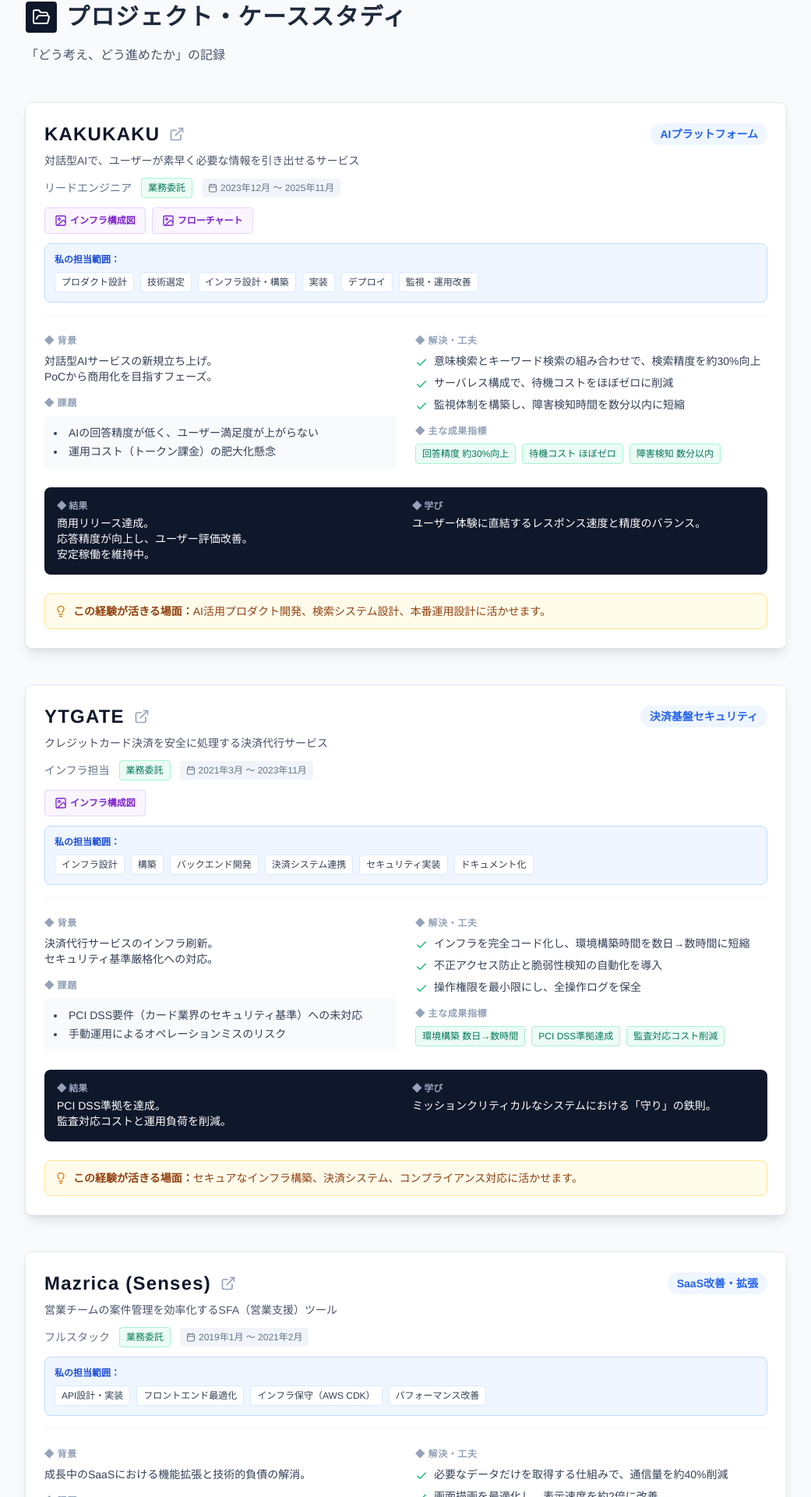
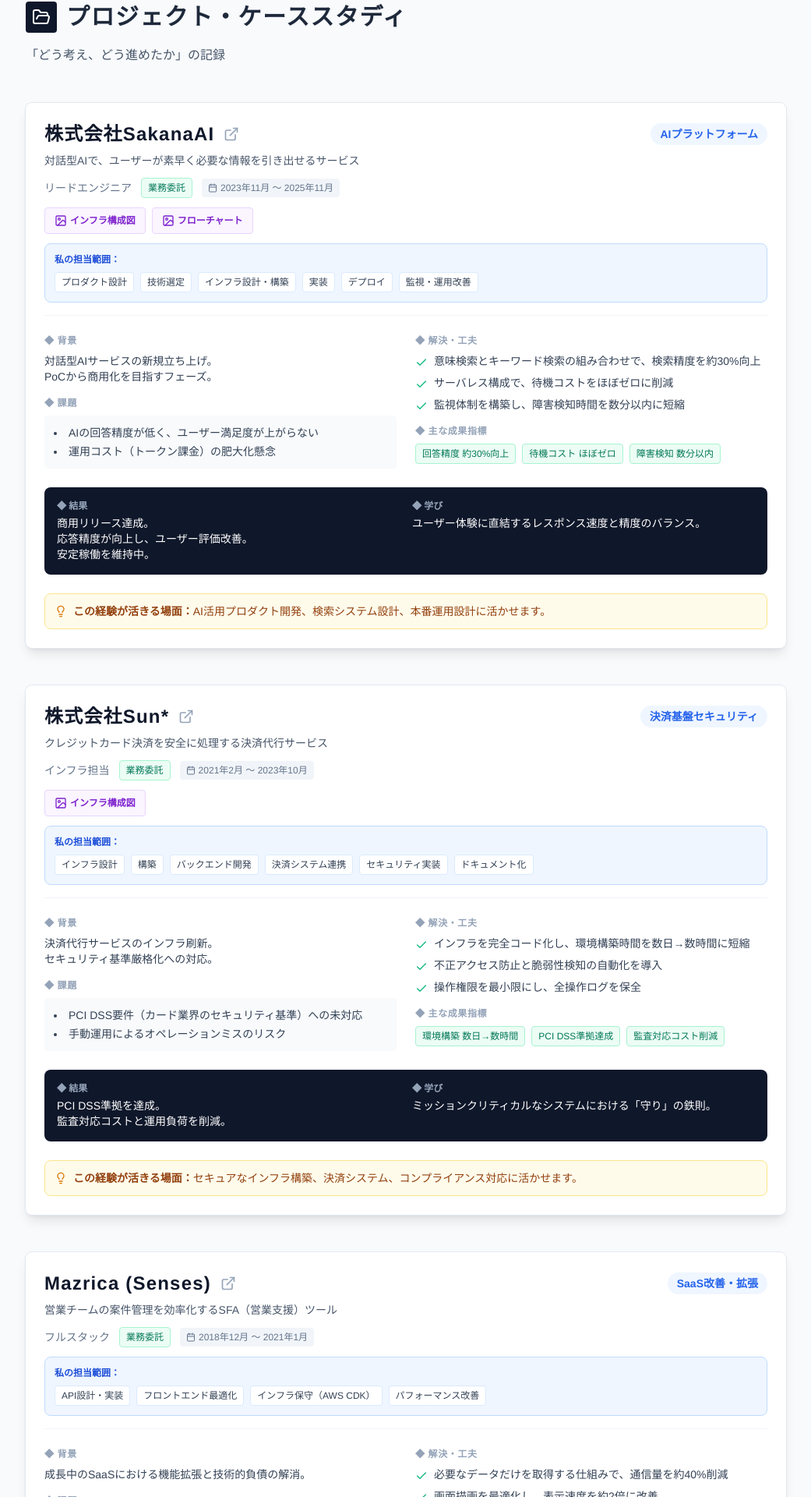
Before and after one commit to SeniorScientist/portfolio, a Next.js app: page / in a window 1280 px wide. Shown: the part 4047-5967 px from the top of the page at 78% size, without its empty margins (119-1160 px from the left). Built offline with nearby package versions, Linux system fonts and the light colour scheme.

Commit message:
fix: updated tam profile

```diff
--- a/components/CaseStudies.tsx
+++ b/components/CaseStudies.tsx
@@ -14,10 +14,10 @@
 
   const projects = [
     {
-      title: 'KAKUKAKU',
+      title: '株式会社SakanaAI',
       role: 'リードエンジニア',
       tag: 'AIプラットフォーム',
-      period: '2023年12月 〜 2025年11月',
+      period: '2023年11月 〜 2025年11月',
       contractType: '業務委託',
       userValue: '対話型AIで、ユーザーが素早く必要な情報を引き出せるサービス',
       images: [
@@ -45,10 +45,10 @@
       link: 'https://kakukaku.app/'
     },
     {
-      title: 'YTGATE',
+      title: '株式会社Sun*',
       role: 'インフラ担当',
       tag: '決済基盤セキュリティ',
-      period: '2021年3月 〜 2023年11月',
+      period: '2021年2月 〜 2023年10月',
       contractType: '業務委託',
       userValue: 'クレジットカード決済を安全に処理する決済代行サービス',
       images: [
@@ -78,7 +78,7 @@
       title: 'Mazrica (Senses)',
       role: 'フルスタック',
       tag: 'SaaS改善・拡張',
-      period: '2019年1月 〜 2021年2月',
+      period: '2018年12月 〜 2021年1月',
       contractType: '業務委託',
       userValue: '営業チームの案件管理を効率化するSFA（営業支援）ツール',
       images: [] as ProjectImage[],
```
